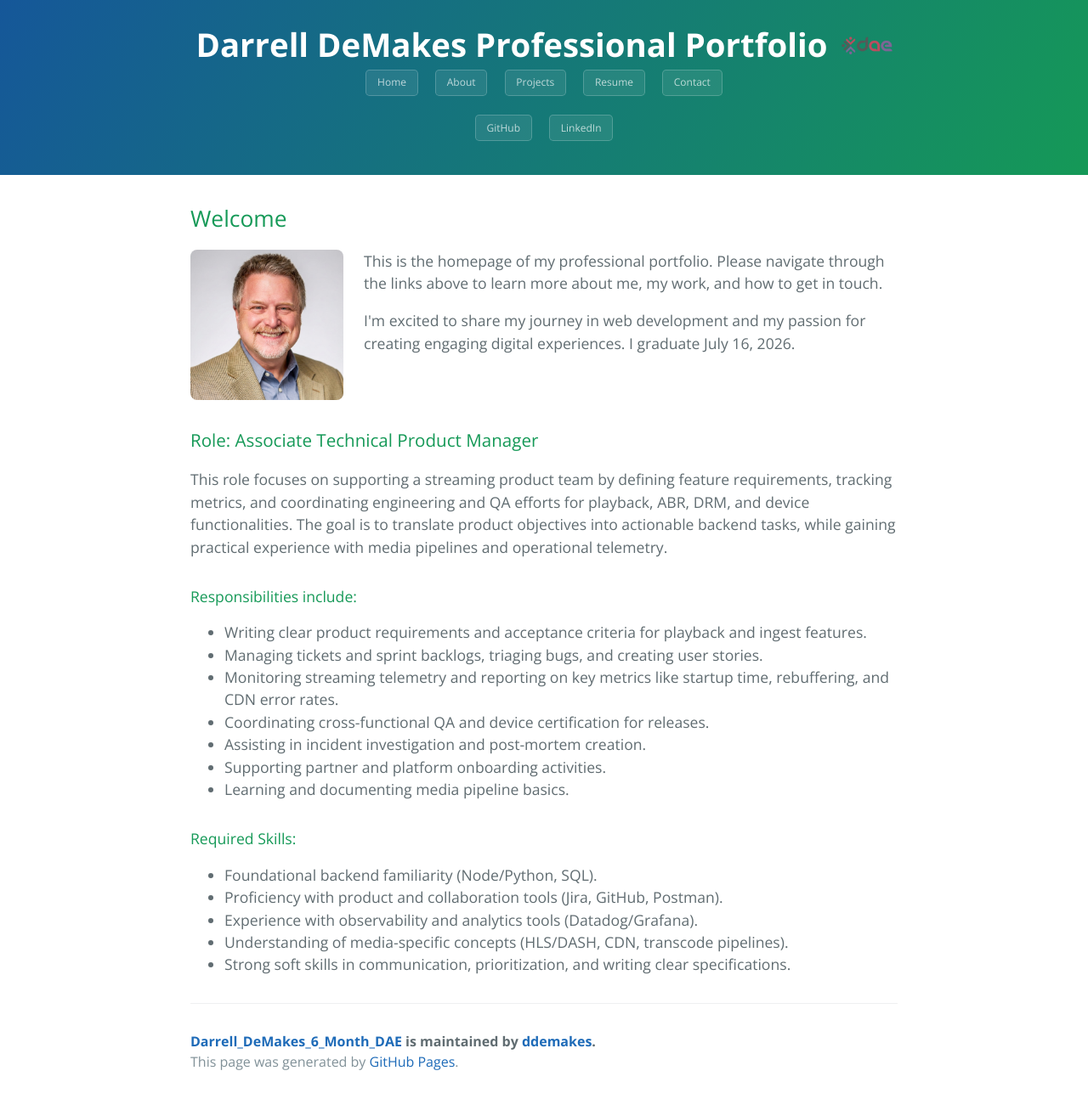
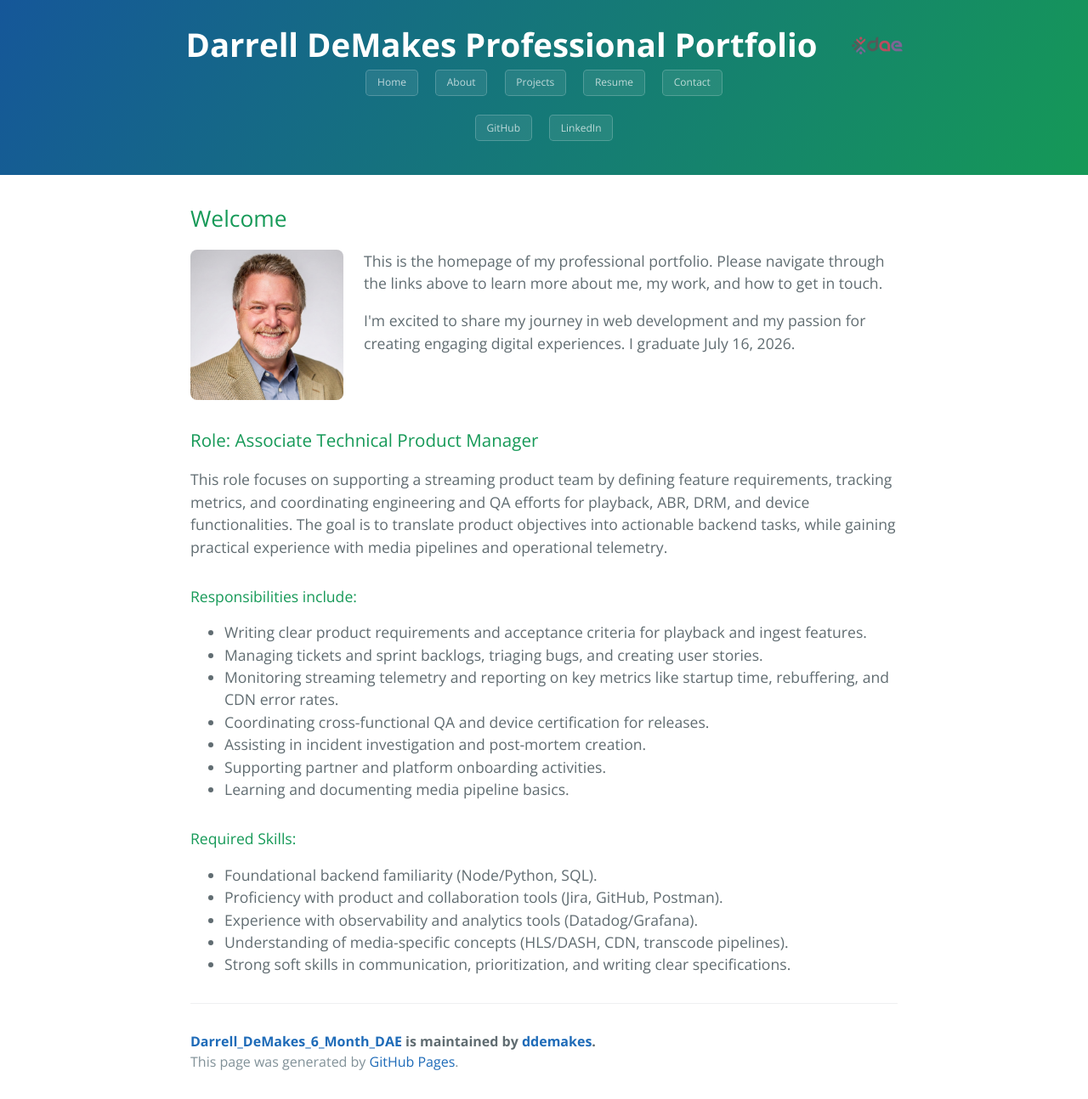
Before and after one commit to ddemakes/Darrell_DeMakes_6_Month_DAE, a Jekyll site: the page built from docs/index.md, in a window 1280 px wide. Shown: the whole page at 85% size. Built offline with Jekyll 4.4.1, drawn with Linux system fonts in a browser that asks for light colours.

Commit message:
Pages Changes 19

```diff
--- a/docs/_layouts/default.html
+++ b/docs/_layouts/default.html
@@ -12,11 +12,11 @@
   <body>
     <div class="page-header" role="banner">
 
-      <div style="display:flex; align-items:center; justify-content:center; gap:1rem;">
+      <div style="display:flex; align-items:center; justify-content:center; gap:2.5rem;">
         <h1 class="project-name" style="margin:0;">{{ site.title | default: site.github.repository_name }}</h1>
         {% if site.logo %}
         <div class="logo-container">
-          <img src="{{ site.logo | relative_url }}" alt="Logo" style="max-width:60px;">
+          <img src="{{ site.logo | relative_url }}" alt="Logo" style="max-width:80px;">
         </div>
         {% endif %}
       </div>
```
